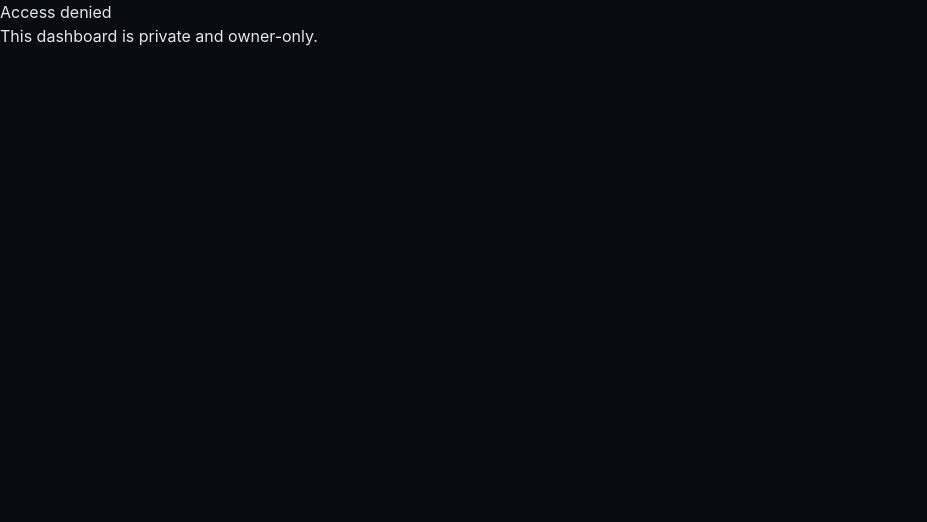
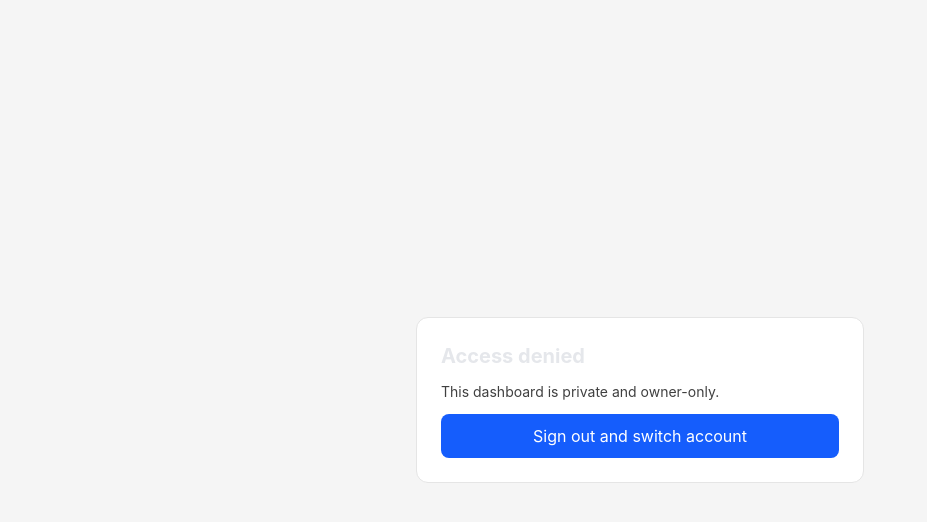
Before and after one commit to BenjaminWaye/quinn-crm, a React (Vite) app in the folder frontend/: page / in a window 1280 px wide. Shown: the top 522 px of the page, without its empty margins (0-927 px from the left). Built offline with nearby package versions, Linux system fonts and the light colour scheme; no server answers; the database is empty; sample sign-in values are in the browser's storage.

Commit message:
Add sign-out action on owner access denied screen

```diff
--- a/frontend/src/app/layout/ProtectedRoute.tsx
+++ b/frontend/src/app/layout/ProtectedRoute.tsx
@@ -3,7 +3,7 @@ import { Navigate } from "react-router-dom";
 import { useSession } from "../../lib/session";
 
 export function ProtectedRoute({ children }: { children: ReactNode }) {
-  const { loading, user, isOwner, hasAuthConfig, skipAuth } = useSession();
+  const { loading, user, isOwner, hasAuthConfig, skipAuth, logout } = useSession();
 
   if (loading) {
     return <section className="card">Loading session...</section>;
@@ -19,9 +19,18 @@ export function ProtectedRoute({ children }: { children: ReactNode }) {
 
   if (!isOwner) {
     return (
-      <section className="stack">
-        <h2>Access denied</h2>
-        <p>This dashboard is private and owner-only.</p>
+      <section className="min-h-screen flex items-center justify-center p-6 bg-neutral-100">
+        <div className="w-full max-w-md bg-white border border-neutral-200 rounded-xl p-6 space-y-3">
+          <h2 className="text-xl font-bold">Access denied</h2>
+          <p className="text-sm text-neutral-700">This dashboard is private and owner-only.</p>
+          <button
+            type="button"
+            onClick={() => void logout()}
+            className="w-full px-4 py-2.5 bg-blue-600 text-white rounded-lg hover:bg-blue-700"
+          >
+            Sign out and switch account
+          </button>
+        </div>
       </section>
     );
   }
```
